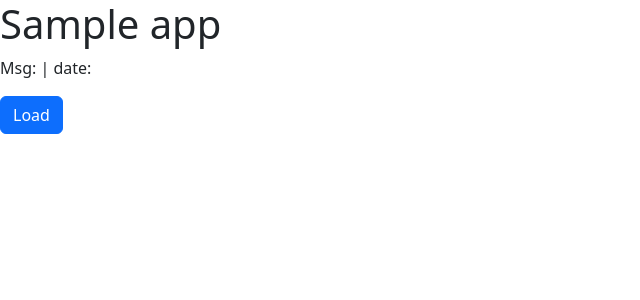
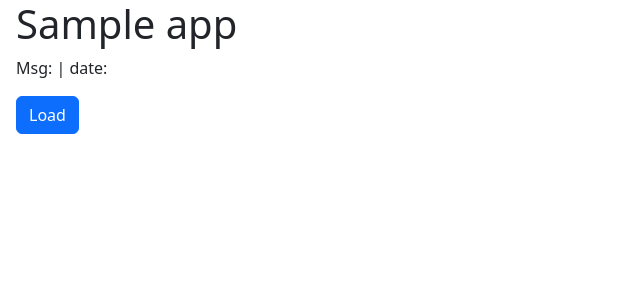
Before and after one commit to pinich/AZLite, an Angular app in the folder client/: page / in a window 1280 px wide. Shown: the top 300 px of the page, without its empty margins (0-640 px from the left). Built offline with nearby package versions, Linux system fonts and the light colour scheme.

Commit message:
- Created main component

```diff
--- a/client/angular.json
+++ b/client/angular.json
@@ -103,5 +103,8 @@
         }
       }
     }
+  },
+  "cli": {
+    "analytics": false
   }
 }
--- a/client/src/app/app.component.html
+++ b/client/src/app/app.component.html
@@ -1,18 +1,15 @@
 <!DOCTYPE html>
 <html lang="en">
+
 <head>
   <meta charset="UTF-8">
   <meta http-equiv="X-UA-Compatible" content="IE=edge">
   <meta name="viewport" content="width=device-width, initial-scale=1.0">
   <title>{{title}}</title>
 </head>
+
 <body>
-  <h1>Sample app</h1>
-  <div>
-    <p>
-    Msg: {{ resultData.msg }} | date: {{ resultData.date }}
-    </p>
-    <button class="btn btn-primary" (click)="getHelloWorld()">Load</button>
-  </div>
+  <app-main></app-main>
 </body>
+
 </html>
--- a/client/src/app/app.component.ts
+++ b/client/src/app/app.component.ts
@@ -1,5 +1,4 @@
 import { Component } from '@angular/core';
-import { MainService } from './services/main.service';
 
 @Component({
   selector: 'app-root',
@@ -8,13 +7,4 @@ import { MainService } from './services/main.service';
 })
 export class AppComponent {
   title = 'client';
-
-  resultData ={msg:'', date:''};
-  constructor(private srv: MainService) {  }
-
-  getHelloWorld(){
-    this.srv.getHelloWorld().subscribe(res=>{
-      this.resultData = res;
-    });
-  }
 }
--- a/client/src/app/app.module.ts
+++ b/client/src/app/app.module.ts
@@ -5,10 +5,12 @@ import { BrowserModule } from '@angular/platform-browser';
 import { AppRoutingModule } from './app-routing.module';
 import { AppComponent } from './app.component';
 import { NgbModule } from '@ng-bootstrap/ng-bootstrap';
+import { MainComponent } from './components/main/main.component';
 
 @NgModule({
   declarations: [
-    AppComponent
+    AppComponent,
+    MainComponent
   ],
   imports: [
     BrowserModule,
--- /dev/null
+++ b/client/src/app/components/main/main.component.html
@@ -0,0 +1,9 @@
+<div class="mainCLS">
+  <h1>Sample app</h1>
+  <div>
+    <p>
+      Msg: {{ resultData.msg }} | date: {{ resultData.date }}
+    </p>
+    <button class="btn btn-primary" (click)="getHelloWorld()">Load</button>
+  </div>
+</div>
--- /dev/null
+++ b/client/src/app/components/main/main.component.scss
@@ -0,0 +1,4 @@
+.mainCLS{
+  margin-left: 1em;
+  margin-right: 1em;
+}
--- /dev/null
+++ b/client/src/app/components/main/main.component.ts
@@ -0,0 +1,21 @@
+import { Component, OnInit } from '@angular/core';
+import { MainService } from '../../services/main.service';
+
+@Component({
+  selector: 'app-main',
+  templateUrl: './main.component.html',
+  styleUrls: ['./main.component.scss']
+})
+export class MainComponent {
+
+  resultData = { msg: '', date: '' };
+  constructor(private srv: MainService) { }
+
+  getHelloWorld() {
+    this.srv.getHelloWorld().subscribe(res => {
+      this.resultData = res;
+    });
+  }
+
+
+}
```
